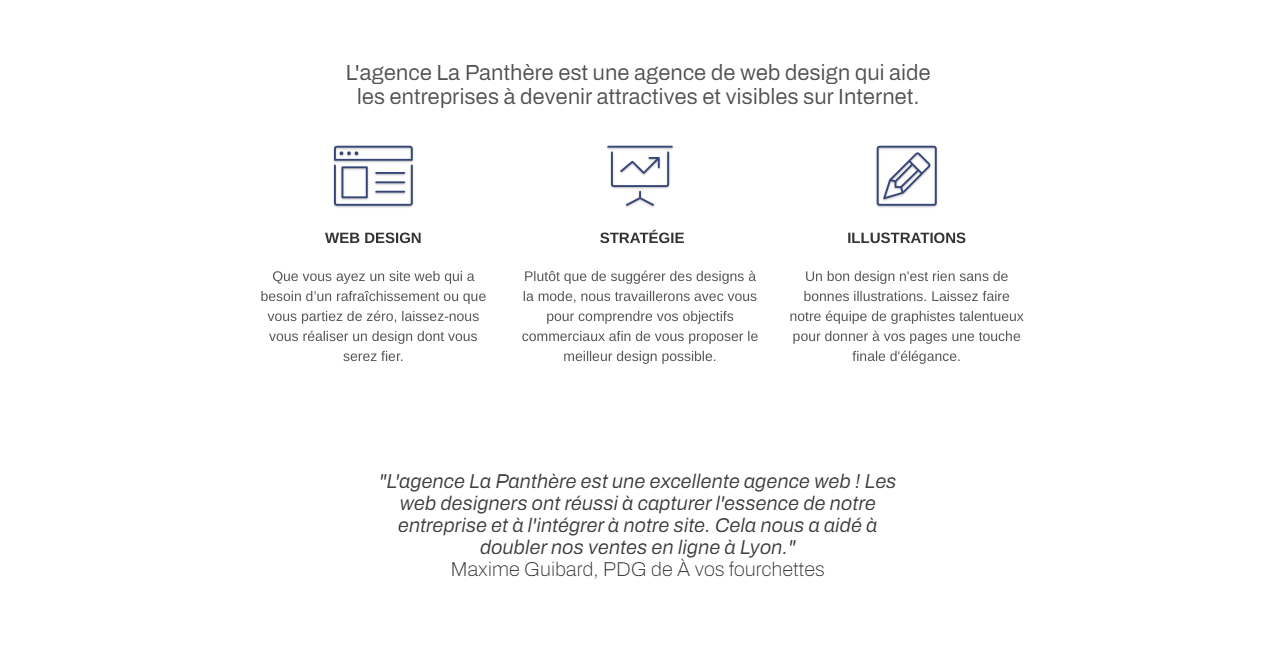
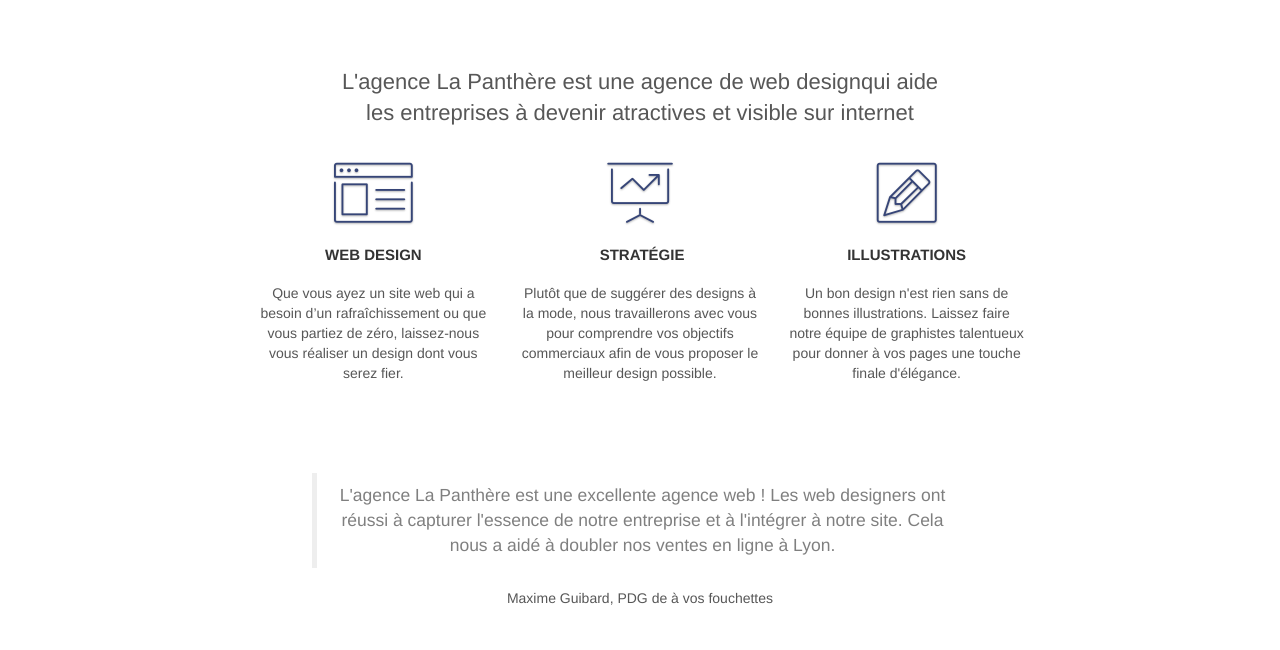
Before and after one commit to christo3535/La-Panthere, a plain HTML site: page index.html in a window 1280 px wide. Shown: the part 535-1185 px from the top of the page. Drawn offline with Linux system fonts and the light colour scheme.

Commit message:
Miseen place de texte au lieu d'images

```diff
--- a/index.html
+++ b/index.html
@@ -104,10 +104,8 @@
         <div class="container bloc-md">
           <div class="row">
             <div class="col-sm-12 text-center">
-              <img
-                alt="agence web, agence web paris, web design paris, stratégie web"
-                src="img/title.png"
-              />
+              <h2>L'agence La Panthère est une agence de web designqui aide<br>les entreprises à
+              devenir atractives et visible sur internet</h2>
             </div>
           </div>
           <div class="row voffset-lg med-width-whitespace">
@@ -153,10 +151,10 @@
           </div>
           <div class="row voffset-lg voffset">
             <div class="col-xs-12 col-md-8 col-md-offset-2 text-center">
-              <img
-                alt="agence web, agence web paris, web design paris, stratégie web"
-                src="img/citation.png"
-              />
+              <blockquote>L'agence La Panthère est une excellente agence web ! Les web designers ont
+								réussi à capturer l'essence de notre entreprise et à l'intégrer à notre site. Cela nous
+								a aidé à doubler nos ventes en ligne à Lyon.</blockquote>
+							<p>Maxime Guibard, PDG de à vos fouchettes</p>
             </div>
           </div>
         </div>
@@ -202,10 +200,7 @@
         <div class="container bloc-lg">
           <div class="row">
             <div class="col-sm-12 text-center">
-              <img
-                alt="agence web, agence web paris, web design paris, stratégie web"
-                src="img/title2.png"
-              />
+              <h2>Nous travaillons avec beaucoup de clients, voici nos realisations.</h2>
             </div>
           </div>
           <div class="row tight-width-whitespace portfolio-row">
```
